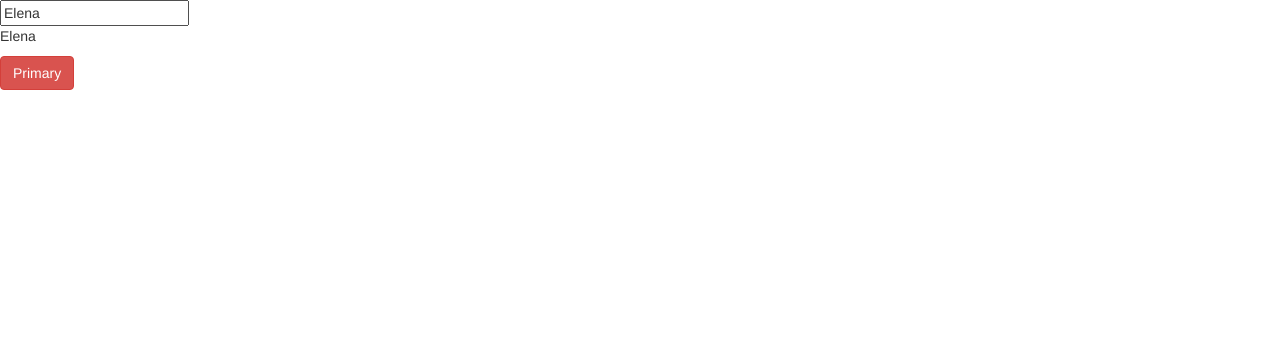
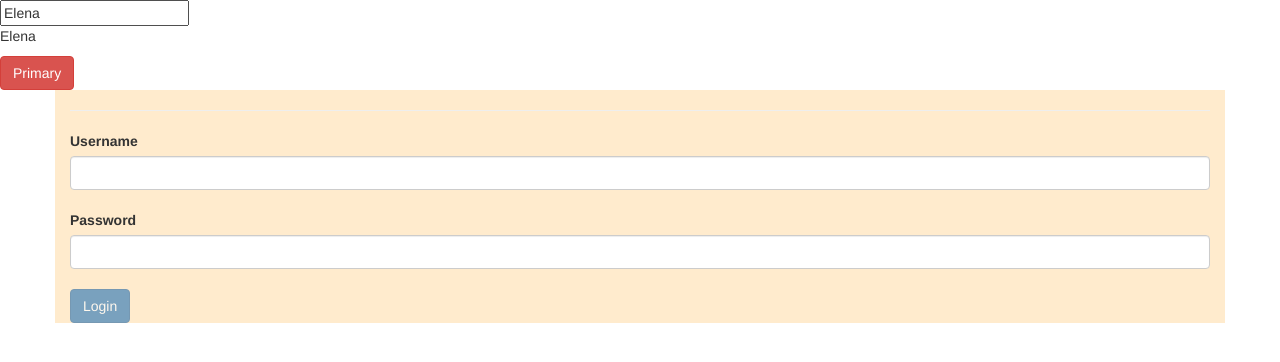
Before and after one commit to Vaselefth/ots-summer-camp-frontend, an Angular app: page / in a window 1280 px wide. Shown: the top 362 px of the page. Built offline with nearby package versions, Linux system fonts and the light colour scheme.

Commit message:
Log in - first step

```diff
--- a/src/app/app.component.html
+++ b/src/app/app.component.html
@@ -1,3 +1,4 @@
 <input type="text" [(ngModel)]="name">
 <p>{{name}}</p>
 <button type="button" class="btn btn-danger">Primary</button>
+<app-log-in></app-log-in>
--- a/src/app/app.module.ts
+++ b/src/app/app.module.ts
@@ -4,11 +4,13 @@ import { FormsModule} from '@angular/forms'
 
 import { AppComponent } from './app.component';
 import { TransactorFormComponent } from './transactor-form/transactor-form.component';
+import { LogInComponent } from './log-in/log-in.component';
 
 @NgModule({
   declarations: [
     AppComponent,
-    TransactorFormComponent
+    TransactorFormComponent,
+    LogInComponent
   ],
   imports: [
     BrowserModule,
--- /dev/null
+++ b/src/app/log-in/log-in.component.css
@@ -0,0 +1,3 @@
+div {
+    background-color:blanchedalmond;
+}
--- /dev/null
+++ b/src/app/log-in/log-in.component.html
@@ -0,0 +1,19 @@
+<div class="container">
+    <div class="row">
+      <div class="col-xs-12">
+
+        <hr>
+        <label>Username</label>
+        <input type="text" class="form-control" [(ngModel)]="username">
+        <br>
+        <label>Password</label>
+        <input type="password" class="form-control" [(ngModel)]="password">
+        <br>
+        <button
+          class="btn btn-primary"
+          [disabled]="username === '' || password === ''"
+
+          >Login</button>
+      </div>
+    </div>
+  </div>
--- /dev/null
+++ b/src/app/log-in/log-in.component.ts
@@ -0,0 +1,21 @@
+import { Component, OnInit } from '@angular/core';
+
+@Component({
+  selector: 'app-log-in',
+  templateUrl: './log-in.component.html',
+  styleUrls: ['./log-in.component.css']
+})
+export class LogInComponent implements OnInit {
+
+  username: string;
+  password: string;
+
+  constructor() { }
+
+  ngOnInit(): void {
+
+    this.username = "";
+    this.password = "";
+  }
+
+}
```
